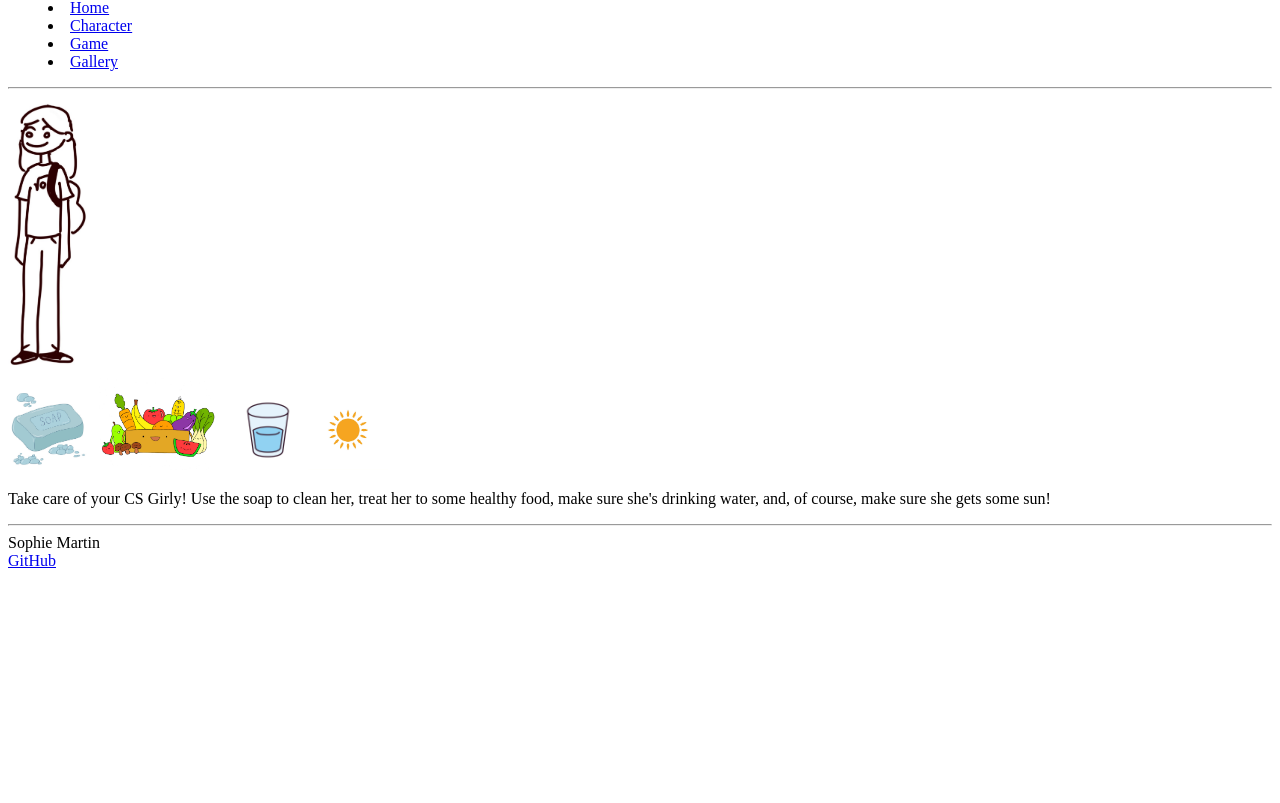
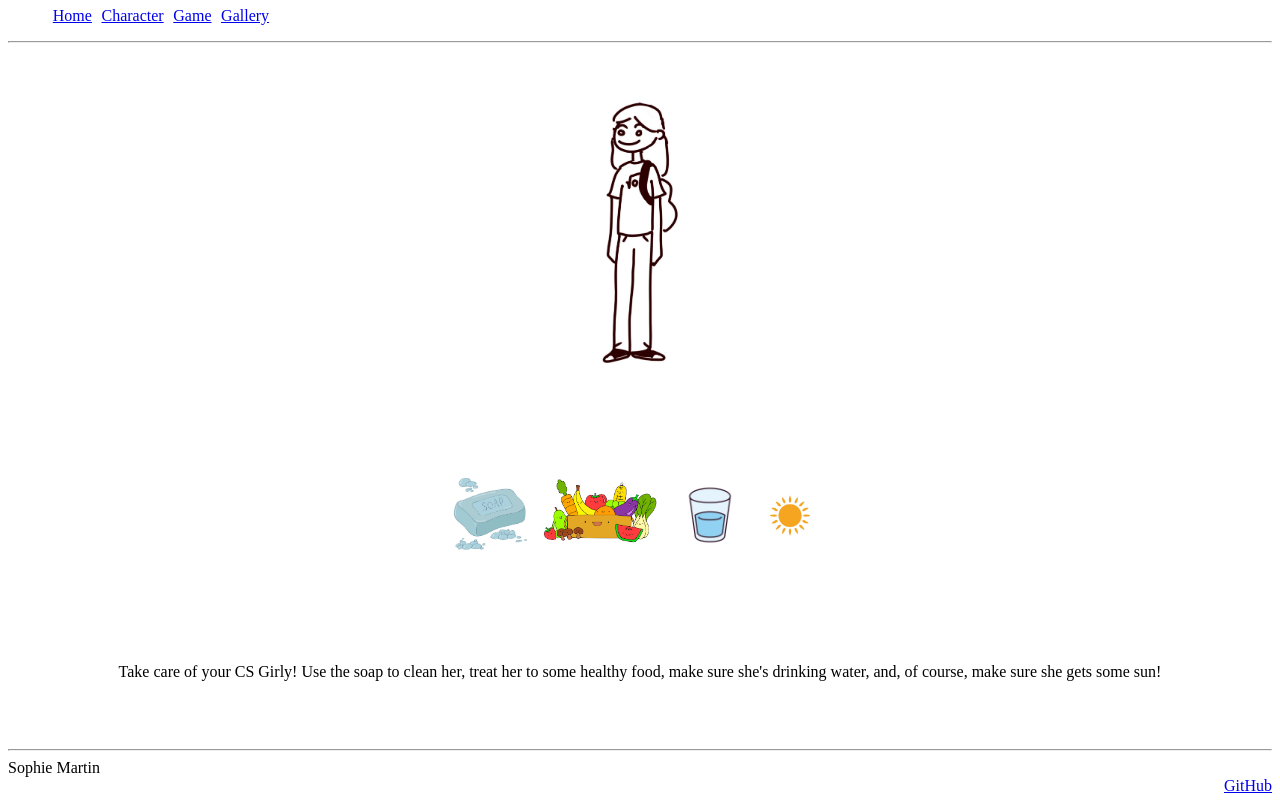
Before and after one commit to soph1e-mart1n/startup, a plain HTML site: page csGirly.html in a window 1280 px wide. Shown: the part 81-884 px from the top of the page. Before the commit the page ends 800 px from the top, so only its background shows below. Drawn offline with Linux system fonts and the light colour scheme.

Commit message:
Added CSS

```diff
--- a/csGirly.html
+++ b/csGirly.html
@@ -5,17 +5,27 @@
     <meta name="viewport" content="width=device-width, initial-scale=1.0" />
     <title>CS Girly</title>
     <link rel="icon" href="favicon.jpg" />
+    <link rel="stylesheet" href="styles.css" />
   </head>
   <body>
     <header>
       <h1>Your CS Girly</h1>
 
       <nav>
-        <menu>
-          <li><a href="index.html">Home</a></li>
-          <li><a href="csGirly.html">Character</a></li>
-          <li><a href="play.html">Game</a></li>
-          <li><a href="girlies.html">Gallery</a></li>
+        <!-- Menu is a semantic alternative to <ul> that represents an interaction -->
+        <menu class="navbar-nav">
+          <li class="nav-item">
+            <a class="nav-link"href="index.html">Home</a>
+          </li>
+          <li class="nav-item">
+            <a class="nav-link" href="csGirly.html">Character</a>
+          </li>
+          <li class="nav-item">
+            <a class="nav-link" href="play.html">Game</a>
+          </li>
+          <li class="nav-item">
+            <a class="nav-link active" href="girlies.html">Gallery</a>
+          </li>
         </menu>
       </nav>
 
--- a/styles.css
+++ b/styles.css
@@ -0,0 +1,54 @@
+body {
+    display: flex;
+    flex-direction: column;
+    min-width: 375px;
+  }
+
+  header {
+    flex: 0 80px;
+  }
+
+  main {
+    flex: 1 calc(100vh - 110px);
+    display: flex;
+    flex-direction: column;
+    align-items: center;
+    justify-content: space-around;
+  }
+
+  footer {
+    flex: 0 30px;
+  }
+
+  menu {
+    flex: 1;
+    display: flex;
+    /*  overwrite Bootstrap so the menu does not wrap */
+    flex-direction: row !important;
+    list-style: none;
+  }
+
+  .navbar-brand {
+    padding-left: 0.3em;
+    border-bottom: solid rgb(182, 182, 182) thin;
+  }
+
+  menu .nav-item {
+    padding: 0 0.3em;
+  }
+
+  footer a {
+    float: right;
+  }
+
+  @media (max-height: 600px) {
+    header {
+      display: none;
+    }
+    footer {
+      display: none;
+    }
+    main {
+      flex: 1 100vh;
+    }
+  }
```
Also changed, not shown: girlies.html (+15 -5 lines), index.html (+14 -5 lines), play.html (+15 -6 lines).
